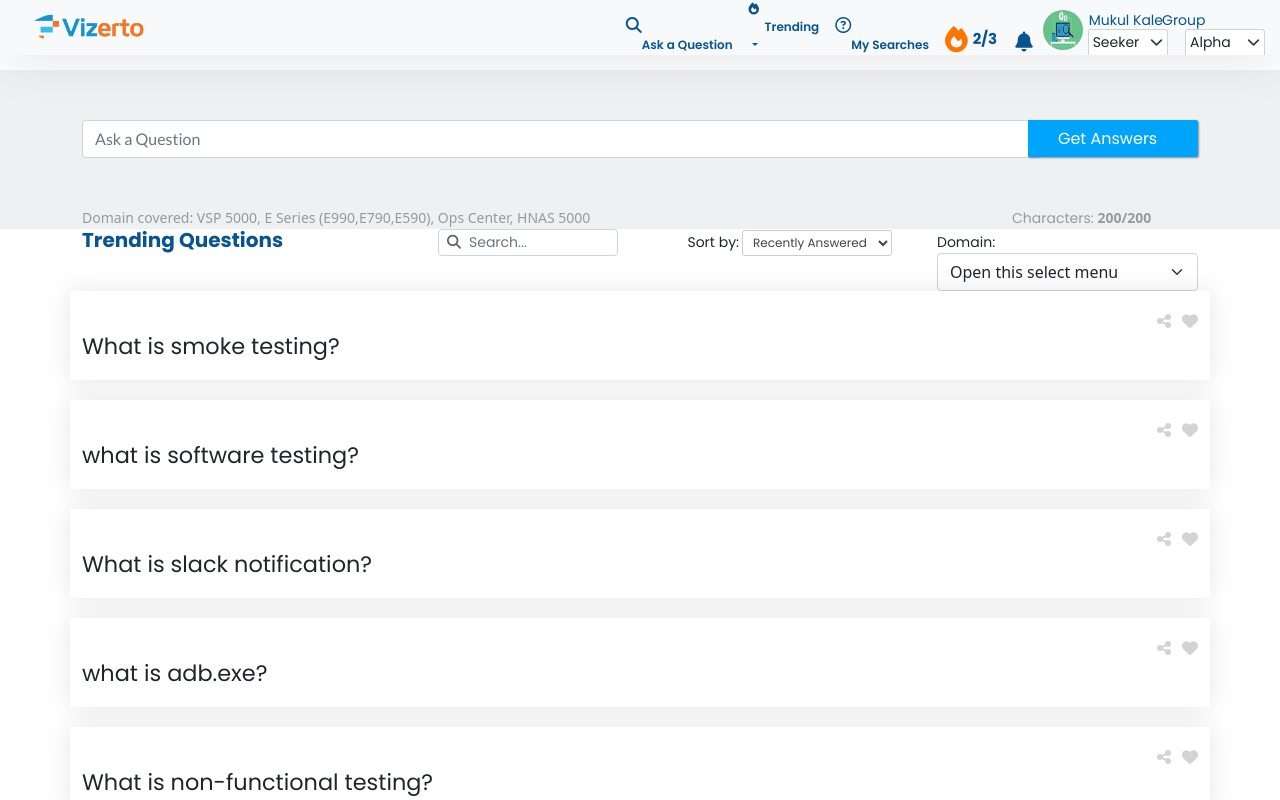
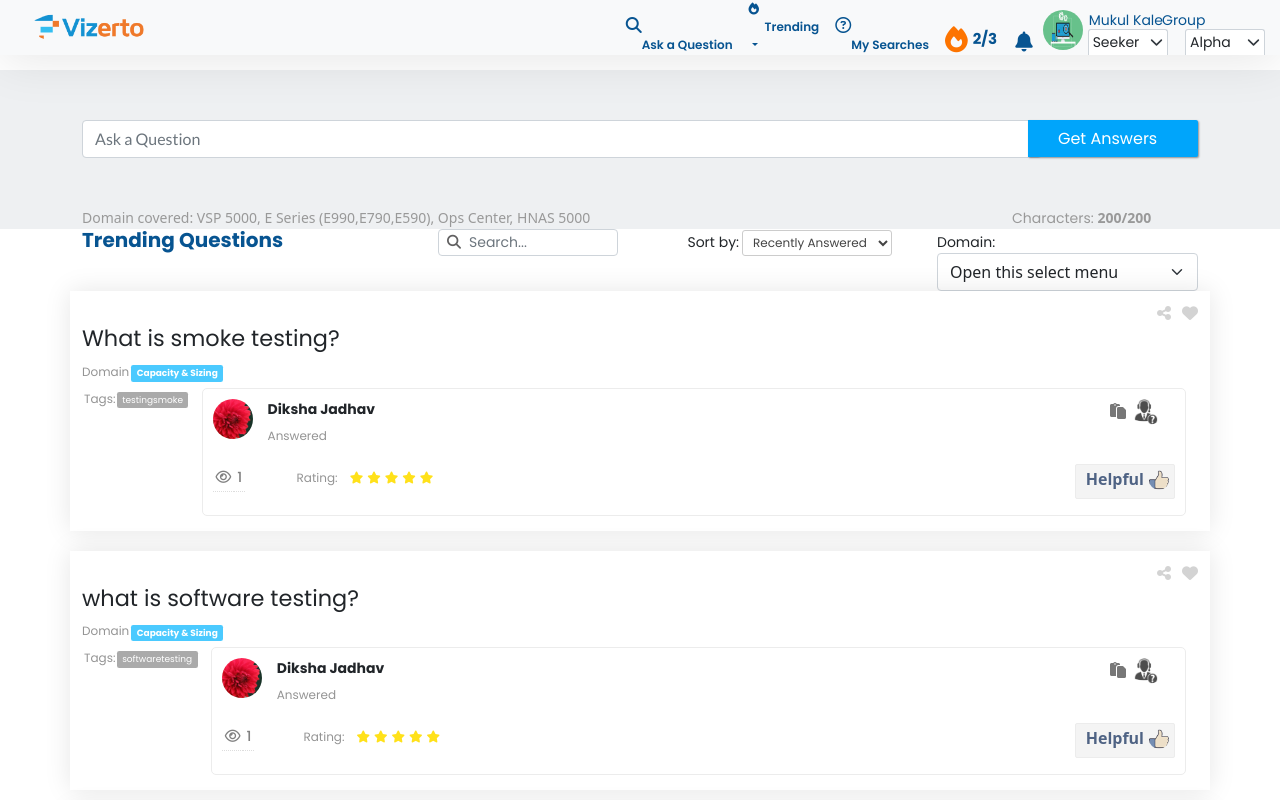
Before and after one commit to mukulk6/react-assignment, a React (Create React App) app: page /trending in a window 1280 px wide. Shown: the top 800 px of the page. Built offline with nearby package versions, Linux system fonts and the light colour scheme.

Commit message:
Trending tab component

```diff
--- a/src/components/Trending/Trending.js
+++ b/src/components/Trending/Trending.js
@@ -2,22 +2,25 @@ import React, { Component, useState } from 'react';
 import SearchResult from '../SearchResult/SearchResult';
 import styles from '../SearchResult/SearchResult.module.css';
 import Trend from '../Trending/trending.json';
+import moment from 'moment';
 
 
-const trendData = (props) =>
+function TrendData(props)
 {
 Trend.map((trendingData, ind)=>{
 return(
   <div key={ind}>
-  <Trending data={trendingData}>
-  </Trending>
+<Trend data={trendingData} />
 </div>
 )
 })
 }
 
+const dateformat = (props) =>{
+moment(props.data.answersList.answeredTimestamp).fromNow();
+}
+
 const Trending = (props)=> {
-
 return(
     <div class="container">
         <nav class="navbar navbar-default navbar-light bg-light navbar-expand-lg fixed-top">
@@ -152,8 +155,6 @@ const Trending = (props)=> {
       <div class="row">
       {Trend.map((question)=>
       <div class="col-md-12" className={styles.questionList}>
-            <h2>
-      </h2>
   <div className={styles.innerDiv}>
 <span className={styles.sharingButton}>
 <i class="fa-solid fa-share-nodes"></i>
@@ -162,15 +163,100 @@ const Trending = (props)=> {
 <i class="fa-solid fa-heart"></i>
 </span>
 <h2 className={styles.headTitle}>{question.text}</h2>
+<div class="row">
 <div class="input-group-prepend" className={styles.additionalCont}>
-  {trendData(Trend.additionalContext)&&<span class="input-group-text"  id="basic-addon3">{trendData(Trend.additionalContext)}</span>}
+{question.additionalContext&&<span class="input-group-text"  id="basic-addon3">{question.additionalContext}</span>}
 </div>
 </div>
-        </div>)}
+<div class="row">
+<div class="col-md-12">
+<div className={styles.tagDomain}>
+<h3>Domain<span className={styles.label}>{question.domain}</span></h3>
 </div>
 </div>
-    )
-}
+</div>
+<div class="col-md-12">
+<div className={styles.tagsinQue}>
+{(question.tags).length!=null && <h3>Tags:<span className={styles.tagLabel}>{question.tags}</span></h3>}
+</div>
+</div>
+
+<div class="row">
+<div class="col-md-12">
+{question.answersList && question.answersList.map((answer)=>{return(
+<div className={styles.answerDiv}>
+<div className={styles.expertInfo}>
+<img class="rounded-circle" alt="40x40" src={require('../../images/sample.jpg')}
+    data-holder-rendered="true"></img>
+    <div class="row">
+<div class={styles.userInfo}>
+<span className={styles.userName}>
+{answer.expertFirstName}&nbsp;{answer.expertLastName}
+</span>
+<div className={styles.paste}>
+<span className={styles.reqImg}>
+  <img src={require('../../images/help-support.jpg')} className={styles.updateIconimg}></img>
+</span>
+<span>
+<i class="fa-solid fa-paste" id="pasteIcon"></i>
+</span>
+
+</div>
+</div>
+</div>
+<div class="row">
+<div className={styles.answeredInfo}>
+<span className='answeredBy'>Answered</span>
+<span className='datestamp'>{dateformat}</span>
+
+</div>
+</div>
+        <span className={styles.userScore}>
+          {/* /* <FontAwesomeIcon icon="fa-solid fa-award" /> */ }
+        </span>
+        <div class='row'>
+          <div className={styles.answerBlock}>
+  <p>{answer.answerText}</p>
+</div>
+</div>
+<div class="row">
+<div class="col-md-3 pull-left">
+<span className={styles.viewCount}>
+<i class="fa fa-eye" aria-hidden="true"></i>
+</span>
+<span className={styles.viewScore}>
+{answer.popularityScore}
+</span>
+<span className={styles.ratingTitle}>Rating:</span>
+<span>
+  <ul className={styles.ratingStars}>
+    <li><i class="fa-solid fa-star"></i></li>
+    <li><i class="fa-solid fa-star"></i></li>
+    <li><i class="fa-solid fa-star"></i></li>
+    <li><i class="fa-solid fa-star"></i></li>
+    <li><i class="fa-solid fa-star"></i></li>
+  </ul>
+  </span>
+</div>
+<div class="col-md-9 float-right">
+<div class="pull-right">
+<div className={styles.helpfulButton}>
+<span>Helpful<img src={require('../../images/helpful.png')}></img></span>
+</div>
+</div>
+  </div>
+</div>
+</div>
+</div>
+)})}
+</div>
+</div>
+</div>
+</div>
+)}
+</div>
+</div>
+)}
 Trending.propTypes = {};
 
 Trending.defaultProps = {};
```
Lines whose indentation alone changed are shown as unchanged.
